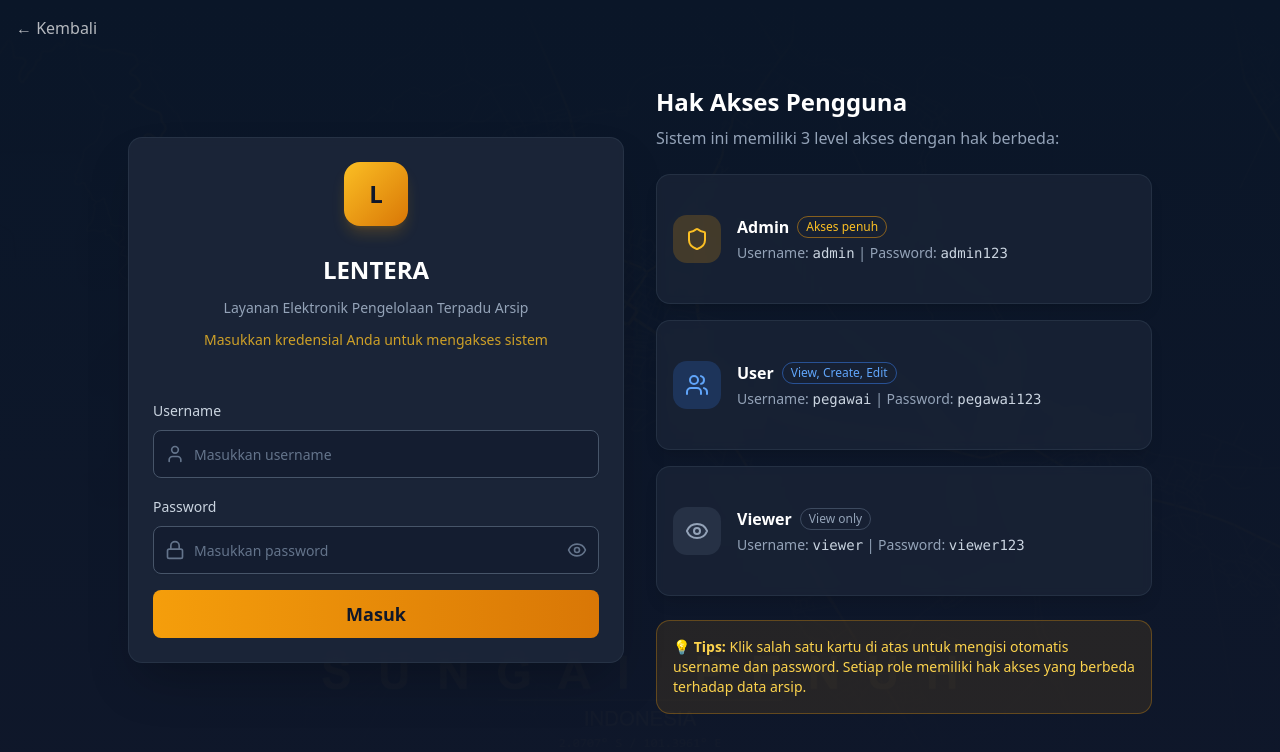
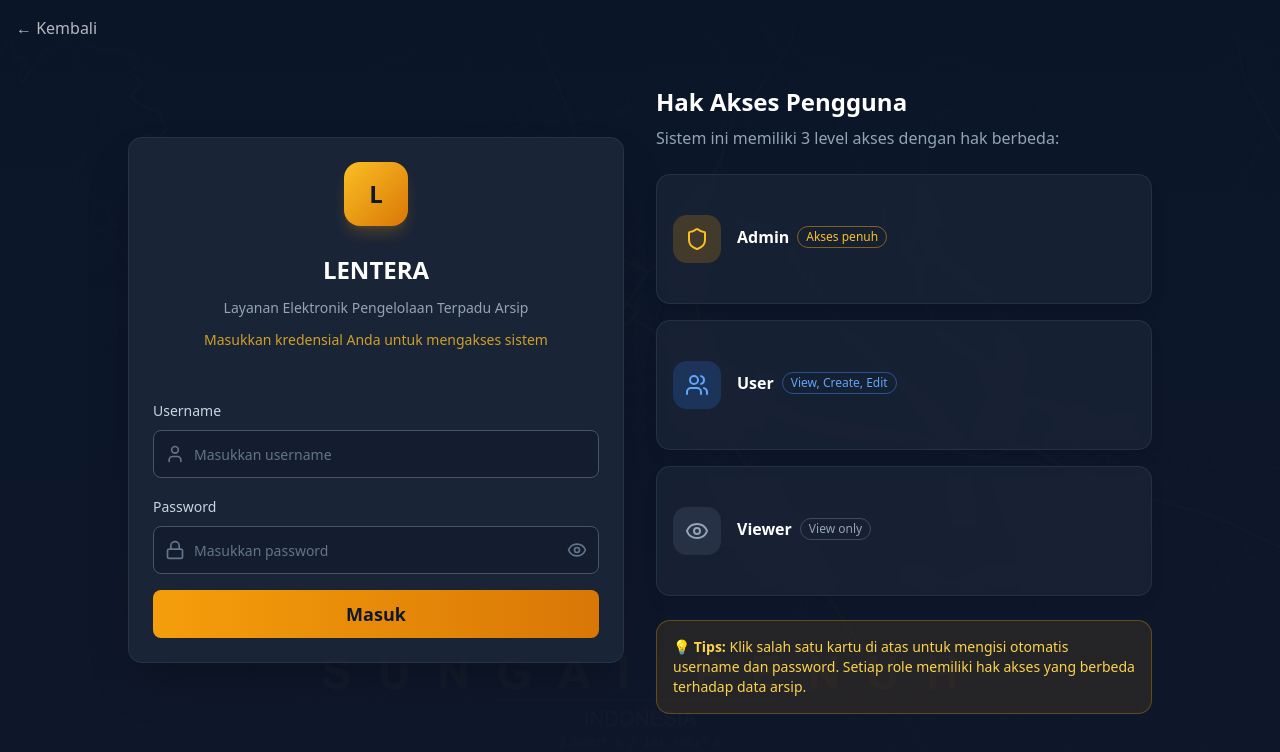
Before and after one commit to ironic-bit/LENTERA, a React (Vite) app: page / in a window 1280 px wide. Both pictures are taken after a click on the button "Masuk ke Sistem". Shown: the top 752 px of the page. Built offline with nearby package versions, Linux system fonts and the light colour scheme.

Commit message:
feat: remove explicit credentials from demo account cards
Co-authored-by: ironic-bit <71023221+ironic-bit@users.noreply.github.com>

```diff
--- a/src/components/LoginPage.tsx
+++ b/src/components/LoginPage.tsx
@@ -192,10 +192,6 @@ export function LoginPage() {
                           {account.desc}
                         </Badge>
                       </div>
-                      <p className="text-sm text-slate-400">
-                        Username: <span className="font-mono text-slate-300">{account.username}</span> |
-                        Password: <span className="font-mono text-slate-300">{account.password}</span>
-                      </p>
                     </div>
                     <div className="opacity-0 group-hover:opacity-100 transition-opacity">
                       <span className="text-xs text-amber-400 font-medium">
```
Also changed, not shown: 5 other files (tests, documents, lock files or other folders).
